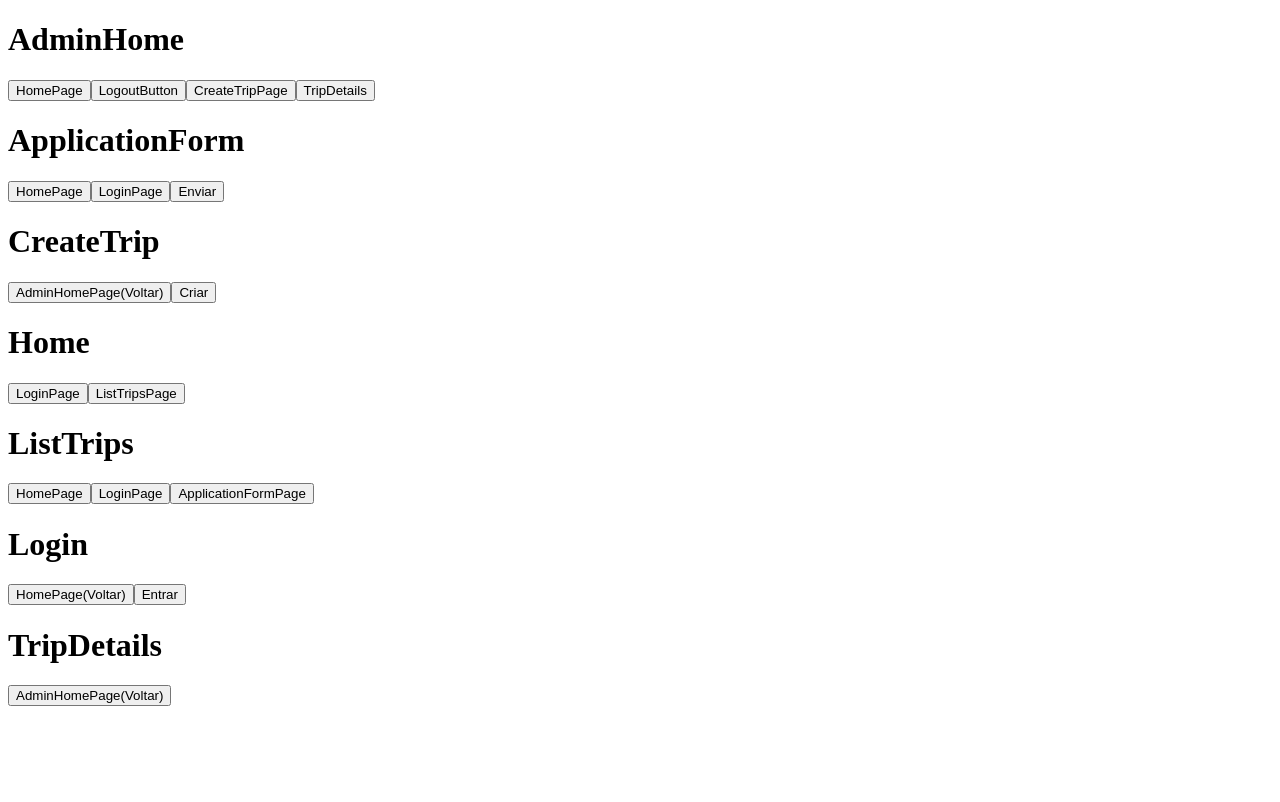
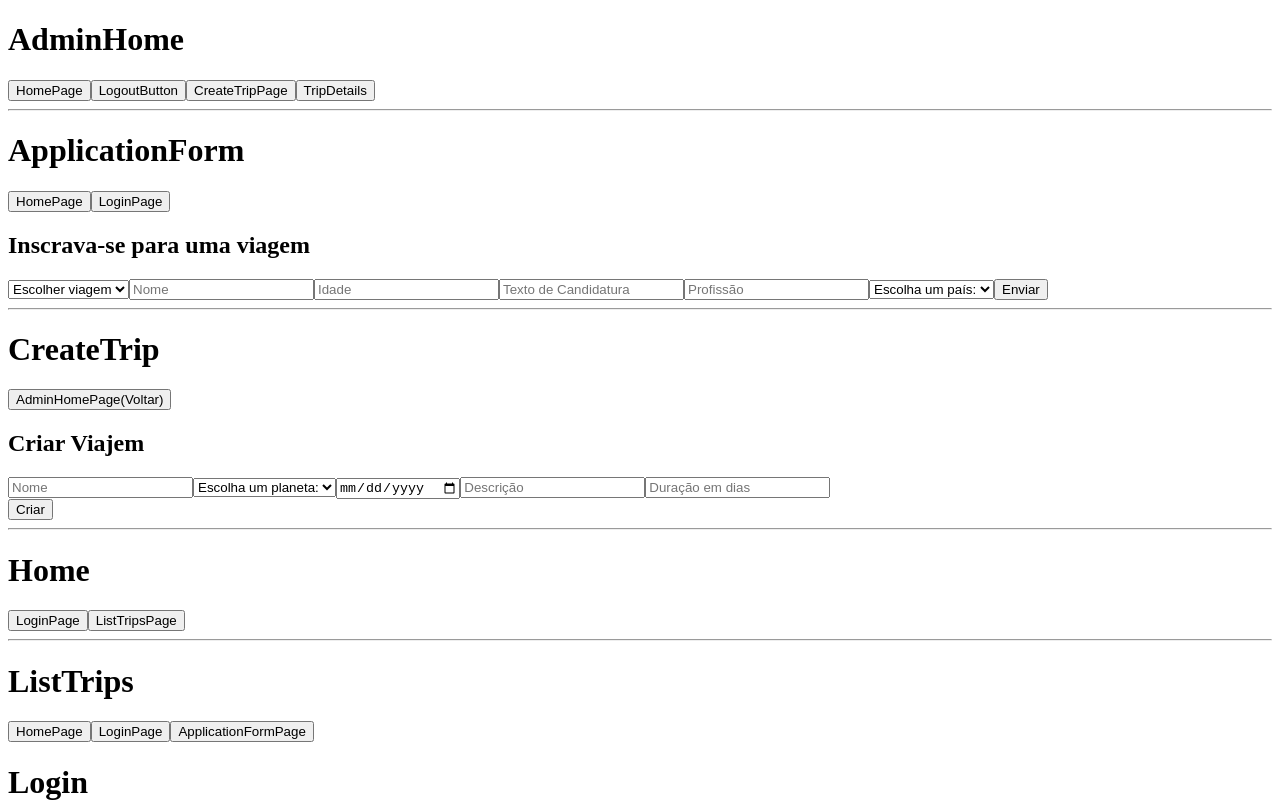
Before and after one commit to future4code/silveira-Lourenco-Souza, a React (Create React App) app in the folder modulo3/projeto-labex/labex/: page / in a window 1280 px wide. Shown: the top 802 px of the page. Built offline with nearby package versions, Linux system fonts and the light colour scheme.

Commit message:
Colocando pequenos componentes

```diff
--- a/modulo3/projeto-labex/labex/src/pages/AdminHomePage/AdminHome.js
+++ b/modulo3/projeto-labex/labex/src/pages/AdminHomePage/AdminHome.js
@@ -7,6 +7,7 @@ const AdminHome = () => {
       <button>LogoutButton</button>
       <button>CreateTripPage</button>
       <button>TripDetails</button>
+      <hr />
     </div>
   )
 }
--- a/modulo3/projeto-labex/labex/src/pages/ApplicationFormPage/ApplicationForm.js
+++ b/modulo3/projeto-labex/labex/src/pages/ApplicationFormPage/ApplicationForm.js
@@ -6,7 +6,22 @@ const ApplicationForm = () => {
 
       <button>HomePage</button>
       <button>LoginPage</button>
-      <button>Enviar</button>
+
+      <h2>Inscrava-se para uma viagem</h2>
+      <div>
+        <select name="" id="">
+          <option value="">Escolher viagem</option>
+        </select>
+        <input type="text" placeholder='Nome' />
+        <input type="text" placeholder='Idade' />
+        <input type="text" placeholder='Texto de Candidatura' />
+        <input type="text" placeholder='Profissão' />
+        <select name="" id="">
+          <option value="">Escolha um país:</option>
+        </select>
+        <button>Enviar</button>
+      </div>
+      <hr />
     </div>
   )
 }
--- a/modulo3/projeto-labex/labex/src/pages/CreateTripPage/CreateTrip.js
+++ b/modulo3/projeto-labex/labex/src/pages/CreateTripPage/CreateTrip.js
@@ -4,7 +4,19 @@ const CreateTrip = () => {
   return (
     <div> <h1>CreateTrip</h1 >
       <button>AdminHomePage(Voltar)</button>
+
+      <h2>Criar Viajem</h2>
+      <div>
+        <input type="text" placeholder='Nome' />
+        <select name="" id="">
+          <option value="">Escolha um planeta:</option>
+        </select>
+        <input type="date"/>
+        <input type="text" placeholder='Descrição' />
+        <input type="number" placeholder='Duração em dias' />
+      </div>
       <button>Criar</button>
+      <hr />
     </div>
   )
 }
--- a/modulo3/projeto-labex/labex/src/pages/HomePage/Home.js
+++ b/modulo3/projeto-labex/labex/src/pages/HomePage/Home.js
@@ -5,6 +5,7 @@ const Home = () => {
     <div> <h1>Home</h1 >
       <button>LoginPage</button>
       <button>ListTripsPage</button>
+      <hr />
     </div>
   )
 }
```
Also changed, not shown: 1 other file (tests, documents, lock files or other folders).
